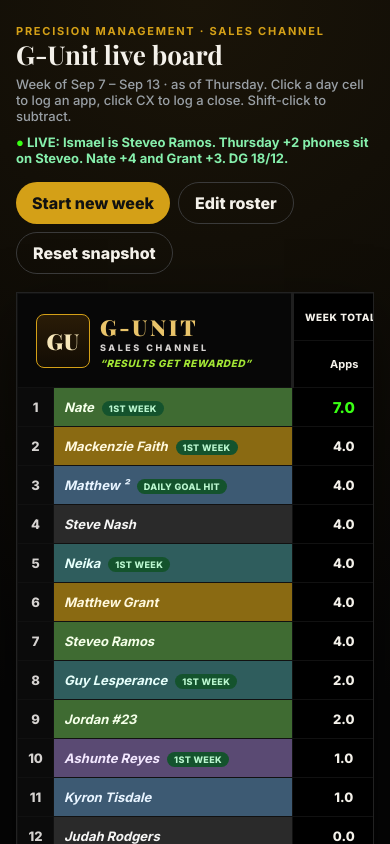
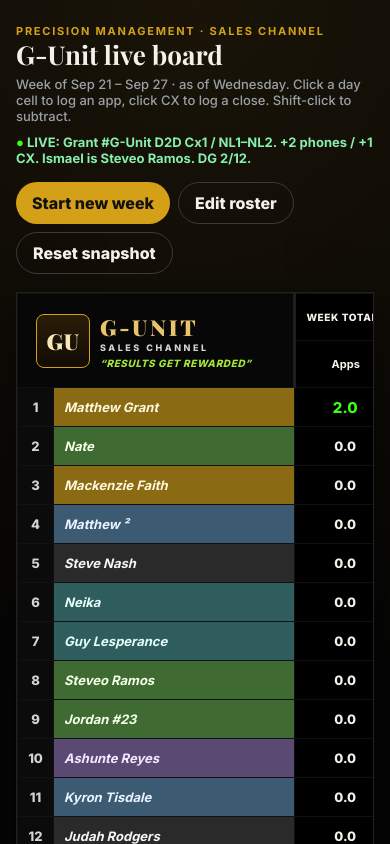
Before and after one commit to nash1599-ux/my-react-app, a React (Create React App) app: page / in a window 390 px wide. Shown: the top 844 px of the page. Built offline with nearby package versions, Linux system fonts and the light colour scheme.

Commit message:
Log Grant's Wednesday #G-Unit close on the live board.
Matthew Grant Cx1 / NL1-NL2 counts as +2 phones / +1 CX. New week starts Sep 21. Ismael stays aliased to Steveo Ramos.

Co-authored-by: Opulent <nash1599-ux@users.noreply.github.com>

```diff
--- a/src/App.js
+++ b/src/App.js
@@ -106,7 +106,7 @@ export default function App() {
   }
 
   function resetBoard() {
-    const ok = window.confirm("Reset the board back to the Thursday G-Unit snapshot?");
+    const ok = window.confirm("Reset the board back to the Wednesday G-Unit snapshot?");
     if (!ok) return;
     window.localStorage.removeItem(STORAGE_KEY);
     setBoard(cloneSeed());
--- a/src/data/seed.js
+++ b/src/data/seed.js
@@ -1,28 +1,27 @@
-export const STORAGE_KEY = "gunit-board-v6";
+export const STORAGE_KEY = "gunit-board-v9";
 export const BLENDED_RATE = 97.5;
 export const WEEK_DAYS = ["MON", "TUE", "WED", "THU", "FRI", "SAT", "SUN"];
 
-function days({ wed = 0, thu = 0 } = {}) {
-  return [0, 0, wed, thu, 0, 0, 0];
+function days({ wed = 0, thu = 0, fri = 0, sat = 0 } = {}) {
+  return [0, 0, wed, thu, fri, sat, 0];
 }
 
-// Week of Mon Sep 7 – Sun Sep 13, 2026, as of Thursday.
-// Wednesday = official G-Unit close. Thursday = live #G-Unit sales
-// (Matthew ² +1, Nash +4, Neika +4, Ismael +2, Nate +4, Grant +3).
+// Week of Mon Sep 21 – Sun Sep 27, 2026, as of Wednesday.
+// This week live #G-UNIT: Matthew Grant Cx1 / NL1–NL2 (+2 phones).
+// Last week (Mon 9/14): Ismael Friday closes sit on Steveo (4 apps / 3 CX).
+// Prev week (Mon 9/7): Thursday live board plus Shaad Sat late post (+2 / +1 CX).
 // Ismael is Steveo Ramos. Shaad CC #3 was not counted.
-// Last week = Sunday G-Unit close. Prev week = PM board with trainee
-// lines given back to the closer: Gianna + Leo -> Nashly, Cameron -> Steveo.
 export const SEED_BOARD = {
   teamName: "G-UNIT",
   tagline: "Results get Rewarded",
-  weekStart: "2026-09-07",
-  asOfLabel: "as of Thursday",
-  dg: { current: 18, goal: 12 },
+  weekStart: "2026-09-21",
+  asOfLabel: "as of Wednesday",
+  dg: { current: 2, goal: 12 },
   nlLeft: 37,
   liveCall:
-    "LIVE: Ismael is Steveo Ramos. Thursday +2 phones sit on Steveo. Nate +4 and Grant +3. DG 18/12.",
+    "LIVE: Grant #G-Unit D2D Cx1 / NL1–NL2. +2 phones / +1 CX. Ismael is Steveo Ramos. DG 2/12.",
   notes:
-    "Week of Mon 9/7. Wed close + Thu #G-Unit live log. Last week = Sunday G-Unit close. Prev week = PM board (Grant 8, Ky 6, Jordan 5, Shaad 2, Matt² 1). Nashly 9 includes Gianna 7 + Leo 1 + his 1. Steveo 3 is Cameron's lines. Ismael is Steveo Ramos, so his Thu +2 / +1 CX count on Steveo. Mackenzie, Nate, Guy, Ashunte, Neika: first week on this board.",
+    "Week of Mon 9/21. Only tagged #G-UNIT closes are on this sheet. Grant Wed +2 / +1 CX. Last week Steveo 4 is Ismael's Friday closes. Prev week includes Shaad Sat late post. Ismael phones stay on Steveo. NL left not refreshed for the new week. Shaad CC #3 was not counted.",
   reps: [
     {
       id: "mackenzie-faith",
@@ -30,12 +29,10 @@ export const SEED_BOARD = {
       shortName: "Mackenzie",
       accent: "gold",
       listOrder: 1,
-      firstWeek: true,
       lastWeekApps: 0,
-      prevWeekApps: 0,
-      days: days({ wed: 4 }),
-      cx: 2,
-      badge: "1st week",
+      prevWeekApps: 4,
+      days: days(),
+      cx: 0,
     },
     {
       id: "matthew-johnson",
@@ -43,11 +40,10 @@ export const SEED_BOARD = {
       shortName: "Matt²",
       accent: "blue",
       listOrder: 2,
-      lastWeekApps: 4,
-      prevWeekApps: 1,
-      days: days({ wed: 3, thu: 1 }),
-      cx: 2,
-      badge: "Daily goal HIT",
+      lastWeekApps: 0,
+      prevWeekApps: 4,
+      days: days(),
+      cx: 0,
     },
     {
       id: "steve-nash",
@@ -55,10 +51,10 @@ export const SEED_BOARD = {
       shortName: "Nash",
       accent: "slate",
       listOrder: 3,
-      lastWeekApps: 5,
-      prevWeekApps: 9,
-      days: days({ thu: 4 }),
-      cx: 2,
+      lastWeekApps: 0,
+      prevWeekApps: 4,
+      days: days(),
+      cx: 0,
     },
     {
       id: "neika",
@@ -66,12 +62,10 @@ export const SEED_BOARD = {
       shortName: "Neika",
       accent: "teal",
       listOrder: 4,
-      firstWeek: true,
       lastWeekApps: 0,
-      prevWeekApps: 0,
-      days: days({ thu: 4 }),
-      cx: 2,
-      badge: "1st week",
+      prevWeekApps: 4,
+      days: days(),
+      cx: 0,
     },
     {
       id: "nate",
@@ -79,12 +73,10 @@ export const SEED_BOARD = {
       shortName: "Nate",
       accent: "green",
       listOrder: 0,
-      firstWeek: true,
       lastWeekApps: 0,
-      prevWeekApps: 0,
-      days: days({ wed: 3, thu: 4 }),
-      cx: 4,
-      badge: "1st week",
+      prevWeekApps: 7,
+      days: days(),
+      cx: 0,
     },
     {
       id: "guy-lesperance",
@@ -92,12 +84,10 @@ export const SEED_BOARD = {
       shortName: "Guy",
       accent: "teal",
       listOrder: 6,
-      firstWeek: true,
       lastWeekApps: 0,
-      prevWeekApps: 0,
-      days: days({ wed: 2 }),
-      cx: 4,
-      badge: "1st week",
+      prevWeekApps: 2,
+      days: days(),
+      cx: 0,
     },
     {
       id: "steven-ramos",
@@ -105,10 +95,10 @@ export const SEED_BOARD = {
       shortName: "Steveo",
       accent: "green",
       listOrder: 7,
-      lastWeekApps: 10,
-      prevWeekApps: 3,
-      days: days({ wed: 2, thu: 2 }),
-      cx: 2,
+      lastWeekApps: 4,
+      prevWeekApps: 4,
+      days: days(),
+      cx: 0,
     },
     {
       id: "jordan-aguirre",
@@ -116,10 +106,10 @@ export const SEED_BOARD = {
       shortName: "Jordan",
       accent: "green",
       listOrder: 8,
-      lastWeekApps: 9,
-      prevWeekApps: 5,
-      days: days({ wed: 2 }),
-      cx: 1,
+      lastWeekApps: 0,
+      prevWeekApps: 2,
+      days: days(),
+      cx: 0,
     },
     {
       id: "ashunte-reyes",
@@ -127,12 +117,10 @@ export const SEED_BOARD = {
       shortName: "Ashunte",
       accent: "purple",
       listOrder: 10,
-      firstWeek: true,
       lastWeekApps: 0,
-      prevWeekApps: 0,
-      days: days({ wed: 1 }),
-      cx: 1,
-      badge: "1st week",
+      prevWeekApps: 1,
+      days: days(),
+      cx: 0,
     },
     {
       id: "ky-tisdale",
@@ -140,10 +128,10 @@ export const SEED_BOARD = {
       shortName: "Kyron",
       accent: "blue",
       listOrder: 11,
-      lastWeekApps: 15,
-      prevWeekApps: 6,
-      days: days({ wed: 1 }),
-      cx: 1,
+      lastWeekApps: 0,
+      prevWeekApps: 1,
+      days: days(),
+      cx: 0,
     },
     {
       id: "matthew-grant",
@@ -151,10 +139,10 @@ export const SEED_BOARD = {
       shortName: "Grant",
       accent: "gold",
       listOrder: 5,
-      lastWeekApps: 3,
-      prevWeekApps: 8,
-      days: days({ wed: 1, thu: 3 }),
-      cx: 2,
+      lastWeekApps: 0,
+      prevWeekApps: 4,
+      days: days({ wed: 2 }),
+      cx: 1,
     },
     {
       id: "judah-rodgers",
@@ -162,9 +150,9 @@ export const SEED_BOARD = {
       shortName: "Judah",
       accent: "slate",
       listOrder: 13,
-      lastWeekApps: 1,
+      lastWeekApps: 0,
       prevWeekApps: 0,
-      days: days({ wed: 0 }),
+      days: days(),
       cx: 0,
     },
     {
@@ -175,7 +163,7 @@ export const SEED_BOARD = {
       listOrder: 14,
       lastWeekApps: 0,
       prevWeekApps: 2,
-      days: days({ wed: 0 }),
+      days: days(),
       cx: 0,
     },
   ],
--- a/src/lib/slackSheet.js
+++ b/src/lib/slackSheet.js
@@ -61,7 +61,11 @@ export function formatFullSheet(board) {
     title: `${board.teamName} SALES BOARD`,
     weekLabel,
     asOfLabel: board.asOfLabel,
-    banner: `DG: ${board.dg.current}/${board.dg.goal} | ${board.nlLeft} NL LEFT | THURSDAY`,
+    banner: `DG: ${board.dg.current}/${board.dg.goal} | ${board.nlLeft} NL LEFT | ${String(
+      board.asOfLabel || ""
+    )
+      .replace(/^as of /i, "")
+      .toUpperCase()}`,
     liveCall: board.liveCall,
     rate: BLENDED_RATE,
     header,
```
Also changed, not shown: 2 other files (tests, documents, lock files or other folders).
